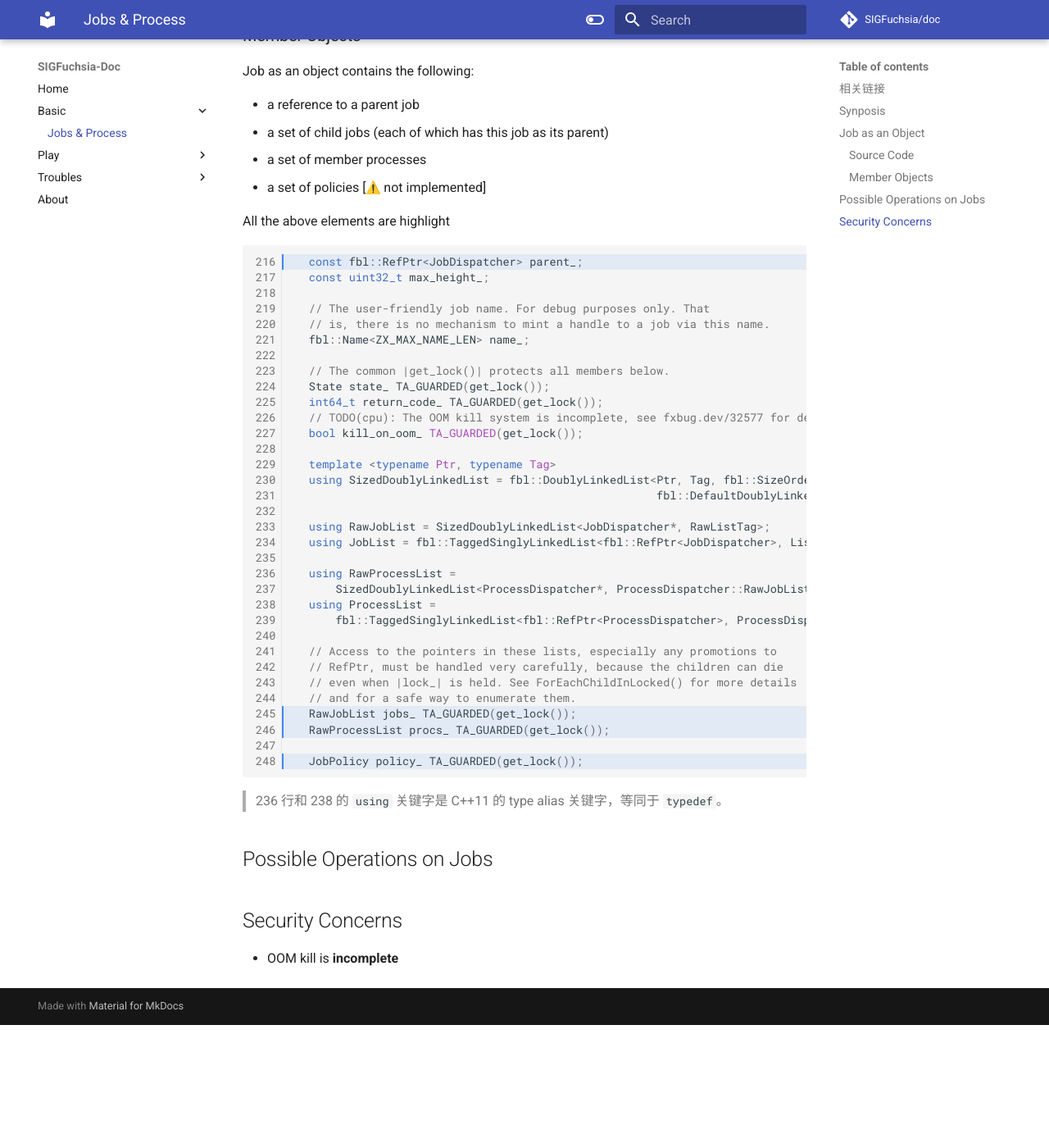
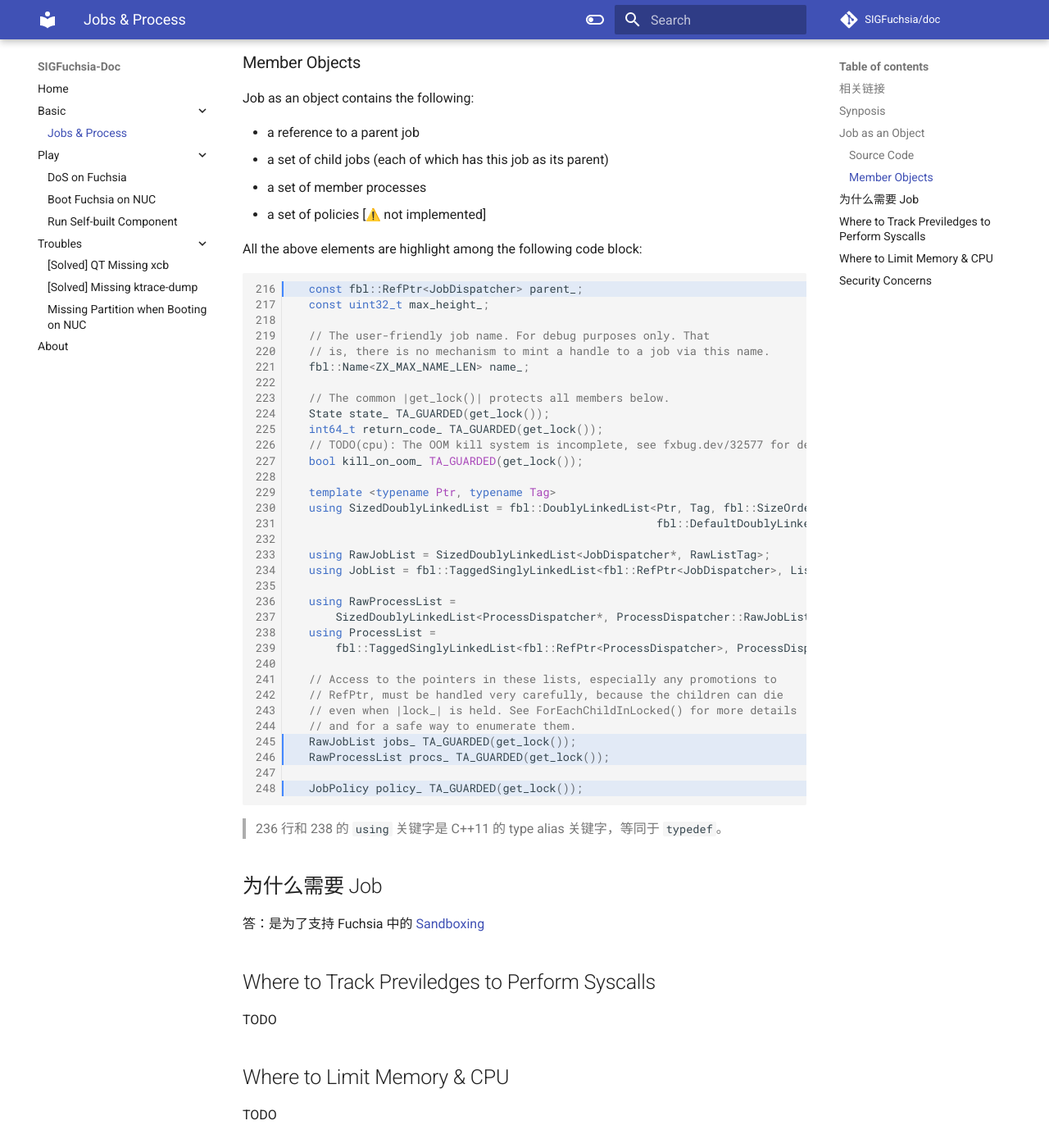
Before and after one commit to SIGFuchsia/doc, an MkDocs documentation site: the page built from docs/basic/job-process.md, in a window 1280 px wide and 1400 px high, scrolled down 967 px. Shown: the whole window at 82% size. Built offline with MkDocs 1.6.1 and Material for MkDocs 9.7.7, drawn with Linux system fonts in a browser that asks for light colours; emoji names are drawn with the system emoji font; comment, search, counter and statistics services are not loaded; before the commit the page ends 2217 px from its top, so only the background shows below that; some of the changed text lies outside the part shown.

Commit message:
[job & process] update doc and configuration

````diff
--- a/docs/basic/job-process.md
+++ b/docs/basic/job-process.md
@@ -20,7 +21,6 @@
     - Memory & CPU usage
 3. All jobs form a tree.
 4. Every job except the root job belongs to a single (parent) job.
-
 
 
 ## Job as an Object
@@ -39,7 +39,7 @@
 - a set of member processes
 - a set of policies [:warning: not implemented]
 
-All the above elements are highlight
+All the above elements are highlight among the following code block:
 
 ```c++ linenums="216" hl_lines="1 30 31 33"
   const fbl::RefPtr<JobDispatcher> parent_;
@@ -79,13 +79,19 @@
 
 > 236 行和 238 的 `using` 关键字是 C++11 的 type alias 关键字，等同于 `typedef`。
 
-## Possible Operations on Jobs
+## 为什么需要 Job
 
+答：是为了支持 Fuchsia 中的 [Sandboxing](https://fuchsia.dev/fuchsia-src/concepts/process/sandboxing)
 
+## Where to Track Previledges to Perform Syscalls
 
+TODO
 
+## Where to Limit Memory & CPU
 
+TODO
 
 ## Security Concerns
 
-- OOM kill is **incomplete**
+- [OOM kill system is **incomplete**](https://cs.opensource.google/fuchsia/fuchsia/+/main:zircon/kernel/object/include/object/job_dispatcher.h;l=226)
+  - 但是还没搞清楚到底 incomplete 在哪里
--- a/mkdocs.yml
+++ b/mkdocs.yml
@@ -4,6 +4,8 @@
 repo_name: SIGFuchsia/doc
 theme:
   name: material
+  features:
+    - navigation.expand
   palette:
     - media: "(prefers-color-scheme: light)"
       scheme: default
````
Also changed, not shown: other parts of docs/basic/job-process.md (+3 -2 lines).
